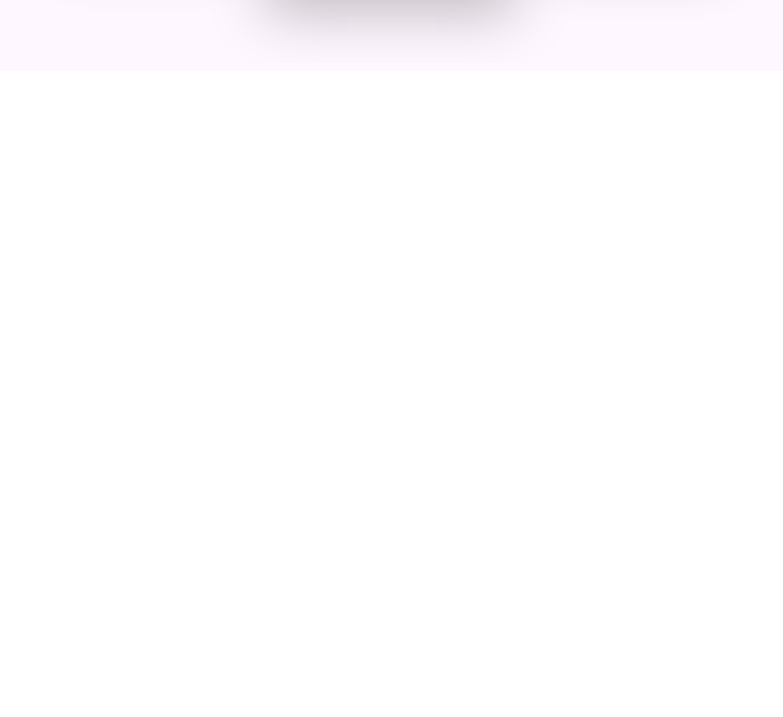
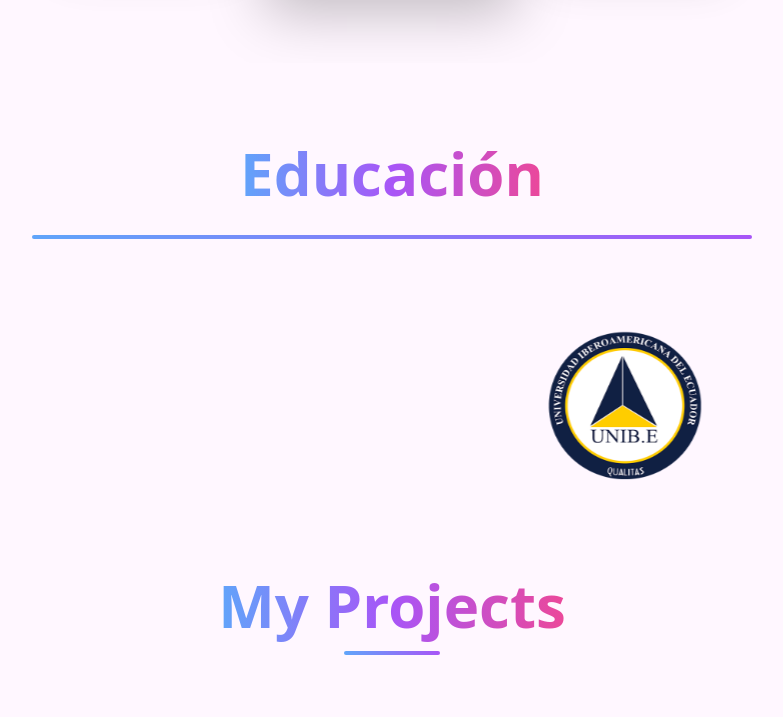
Before and after one commit to proyects-personals/starter-briefcase-steveen, a React (Create React App) app: page / in a window 1280 px wide. Shown: the part 1617-2334 px from the top of the page, without its empty margins (248-1031 px from the left). Before the commit the page ends 1688 px from the top, so only its background shows below. Built offline with nearby package versions, Linux system fonts and the light colour scheme.

Commit message:
feat: casoules studies

```diff
--- a/src/components/briefcase/ImageCarousel.tsx
+++ b/src/components/briefcase/ImageCarousel.tsx
@@ -7,25 +7,30 @@
 
 const ImageCarousel: React.FC<CarouselProps> = ({ images, title }) => {
   return (
-    <div className="overflow-hidden relative w-full">
-      <div className="container mx-auto px-4 mb-16 relative z-10">
+    <div className="overflow-hidden relative w-full p-5 sm:p-12">
+      <div className="container mx-auto px-4 mb-16 relative z-10 space-y-4 sm:space-y-8">
         <h2 className="text-center text-4xl md:text-5xl lg:text-6xl font-bold mb-4">
           <span className="text-transparent bg-clip-text bg-gradient-to-r from-blue-400 via-purple-500 to-pink-500 animate-gradient">
             {title}
           </span>
         </h2>
-        <div className="w-24 h-1 bg-gradient-to-r from-blue-400 to-purple-500 mx-auto rounded-full" />
+        <div className="w-full h-1 bg-gradient-to-r from-blue-400 to-purple-500 mx-auto rounded-full" />
       </div>
-      <div className="flex animate-marquee gap-4">
+      <div className="relative w-full h-48 overflow-hidden">
+        <div className="flex animate-marquee">
           {images.map((image, index) => (
-          <div key={index} className="flex-none w-full h-full p-2">
+            <div
+              key={index}
+              className="flex-none w-full sm:w-64 md:w-72 h-48 p-2"
+            >
               <img
                 src={image}
                 alt={`Carousel item ${index}`}
-              className="w-62 h-48 rounded-lg"
+                className="w-48 h-48 rounded-lg object-cover"
               />
             </div>
           ))}
+        </div>
       </div>
     </div>
   );
--- a/src/index.css
+++ b/src/index.css
@@ -18,5 +18,12 @@
 }
 
 .animate-marquee {
+  display: flex;
   animation: marquee 20s linear infinite;
 }
+
+.animate-marquee > div {
+  flex: 0 0 auto;
+  width: 100%;
+  /* Aquí puedes ajustar el tamaño de las imágenes si lo necesitas */
+}
--- a/src/pages/modules/briefcases/BriefcaseScreen.tsx
+++ b/src/pages/modules/briefcases/BriefcaseScreen.tsx
@@ -19,7 +19,7 @@
   const experiences: WorkExperienceInterface[] = WorkExperience(translations);
   const projects: ProjectsInterface[] = personalProjects(translations);
 
-  const imagesEducacion = [unibeImage, yaviracImage];
+  const imagesEducacion = [yaviracImage, unibeImage];
 
   const downloadCv = () => {
     const fileName =
@@ -68,10 +68,10 @@
         title={translations.workExperience.title}
         translate={translations}
       />
-      {/* <ImageCarousel images={imagesEducacion} title="Educación" />*/}
-      {/* <div className="container">
+      <ImageCarousel images={imagesEducacion} title="Educación" />
+      <div className="container">
         <Cards projects={projects} title="My Projects" />
-      </div>*/}
+      </div>
     </div>
   );
 };
```
Lines whose indentation alone changed are shown as unchanged.
